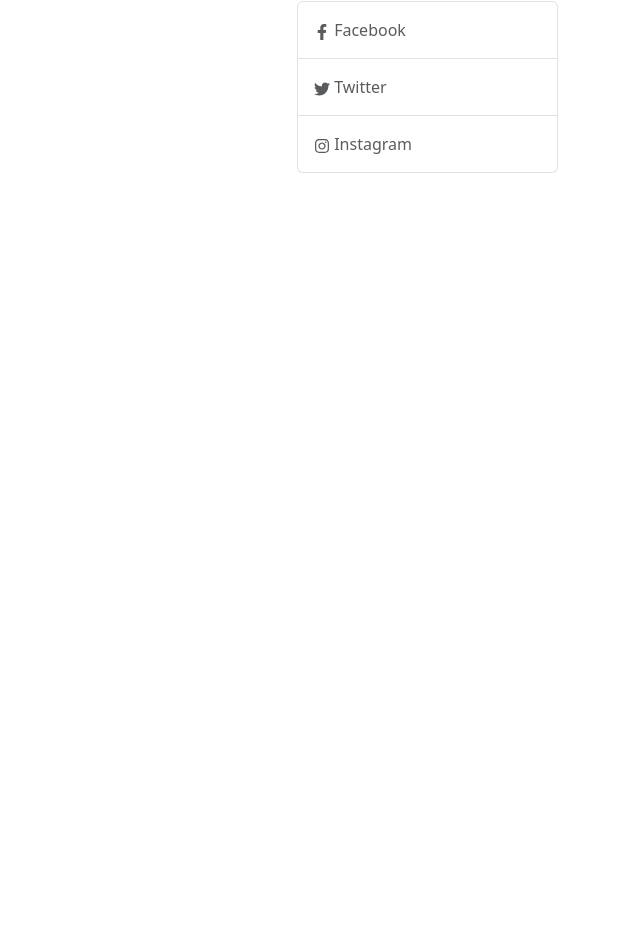
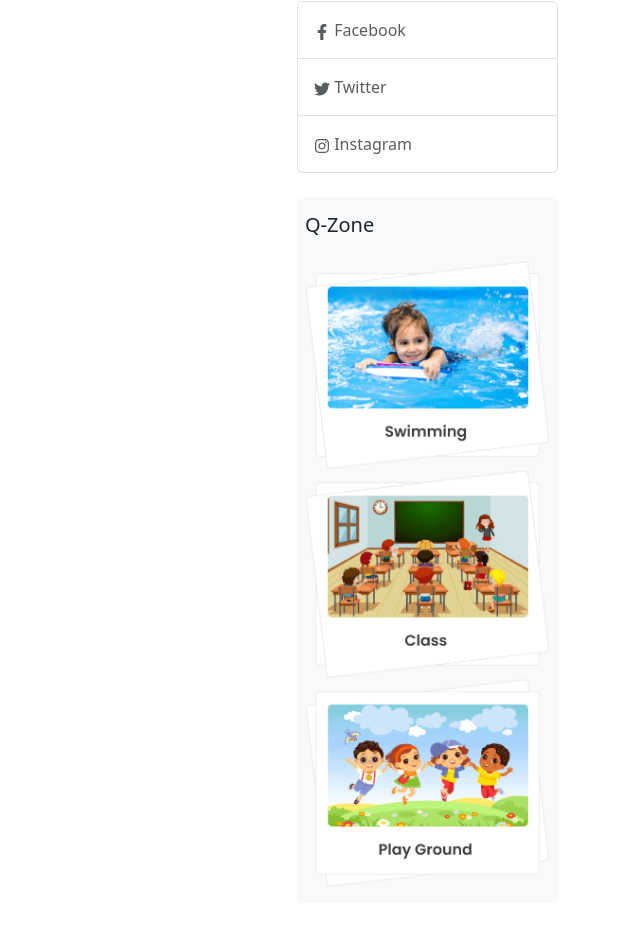
Before and after one commit to ajmainnishu/dragon-news-resources-client-phero, a React (Vite) app: page / in a window 1280 px wide. Shown: the part 619-1544 px from the top of the page, without its empty margins (640-1280 px from the left). Before the commit the page ends 800 px from the top, so only its background shows below. Built offline with nearby package versions, Linux system fonts and the light colour scheme.

Commit message:
feat: Q-Zone component added

```diff
--- /dev/null
+++ b/src/Components/QZone/QZone.jsx
@@ -0,0 +1,19 @@
+import qzone1 from '../../assets/images/qZone/qZone1.png'
+import qzone2 from '../../assets/images/qZone/qZone2.png'
+import qzone3 from '../../assets/images/qZone/qZone3.png'
+import Image from 'react-bootstrap/Image';
+
+const QZone = () => {
+    return (
+        <div className='bg-light px-2 py-3 my-4'>
+            <h5>Q-Zone</h5>
+            <div className='pt-3'>
+                <Image className='w-100' src={qzone1} />
+                <Image className='w-100' src={qzone2} />
+                <Image className='w-100' src={qzone3} />
+            </div>
+        </div>
+    );
+};
+
+export default QZone;
--- a/src/Components/RightSide/RightSide.jsx
+++ b/src/Components/RightSide/RightSide.jsx
@@ -1,9 +1,11 @@
 import Contact from "../Contact/Contact";
+import QZone from "../QZone/QZone";
 
 const RightSide = () => {
     return (
         <div>
             <Contact></Contact>
+            <QZone></QZone>
         </div>
     );
 };
```
